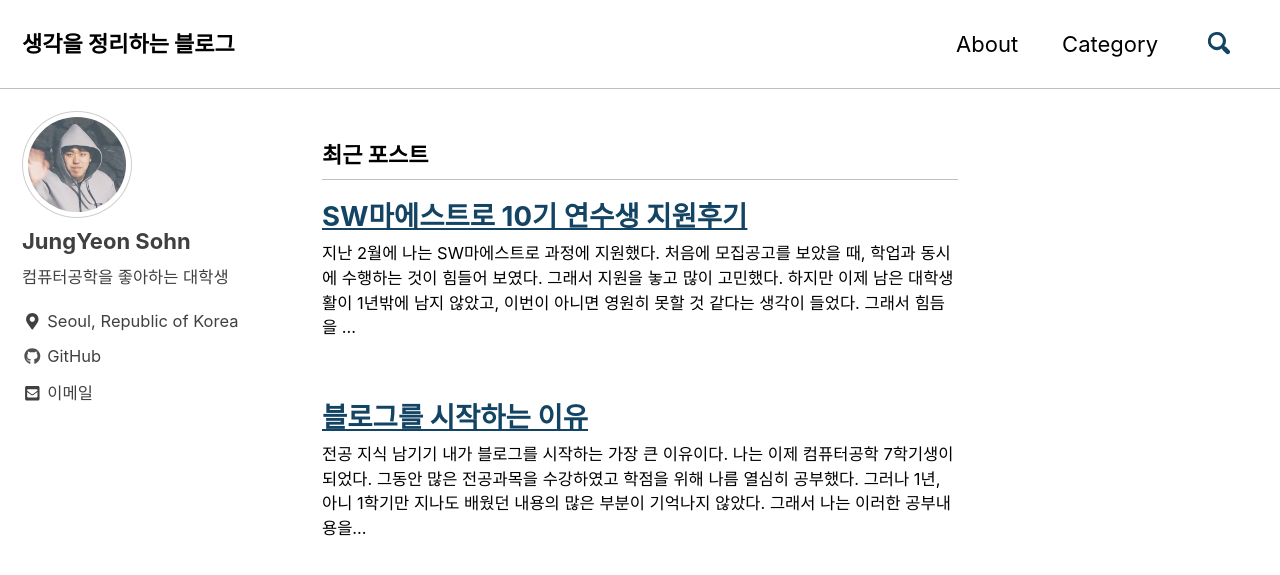
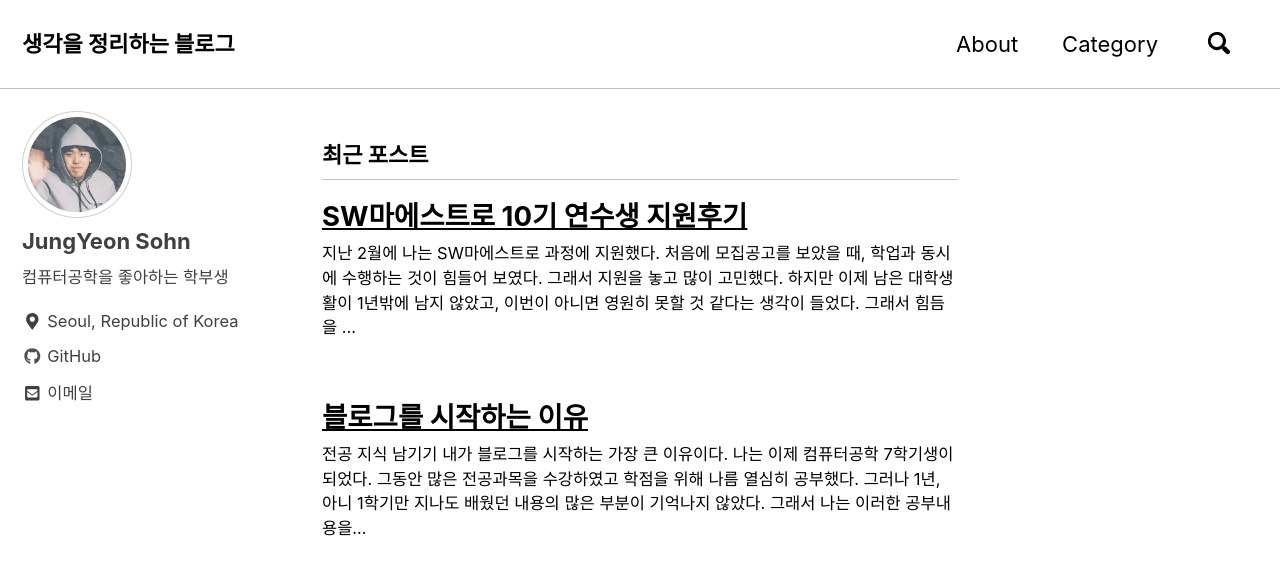
Before and after one commit to leesunkyu94/leesunkyu94.github.io, a Jekyll site: the page built from index.html, in a window 1280 px wide and 900 px high. Shown: the top 575 px of the window. Built offline with Jekyll 4.4.1, drawn with Linux system fonts in a browser that asks for light colours; cached includes are drawn as plain includes; the list of posts is cut into pages by our own code.

Commit message:
blog skin 변경

```diff
--- a/_config.yml
+++ b/_config.yml
@@ -108,7 +108,7 @@
 author:
   name             : "JungYeon Sohn"
   avatar           : "/images/author/bio-photo.jpg" # path of avatar image, e.g. "/assets/images/bio-photo.jpg"
-  bio              : "컴퓨터공학을 좋아하는 대학생"
+  bio              : "컴퓨터공학을 좋아하는 학부생"
   location         : "Seoul, Republic of Korea"
   email            : "sjy20131565@gmail.com"
   links:
--- a/_sass/minimal-mistakes/skins/_contrast.scss
+++ b/_sass/minimal-mistakes/skins/_contrast.scss
@@ -5,10 +5,10 @@
 /* Colors */
 $text-color: #000 !default;
 $muted-text-color: $text-color !default;
-$primary-color: #134464 !default;
+$primary-color: #000 !default;
 $border-color: mix(#fff, $text-color, 75%) !default;
-$footer-background-color: #134464 !default;
-$link-color: #134464 !default;
+$footer-background-color: #fff !default;
+$link-color: #000 !default;
 $masthead-link-color: $text-color !default;
 $masthead-link-color-hover: $text-color !default;
 $navicon-link-color-hover: mix(#fff, $text-color, 80%) !default;
```
